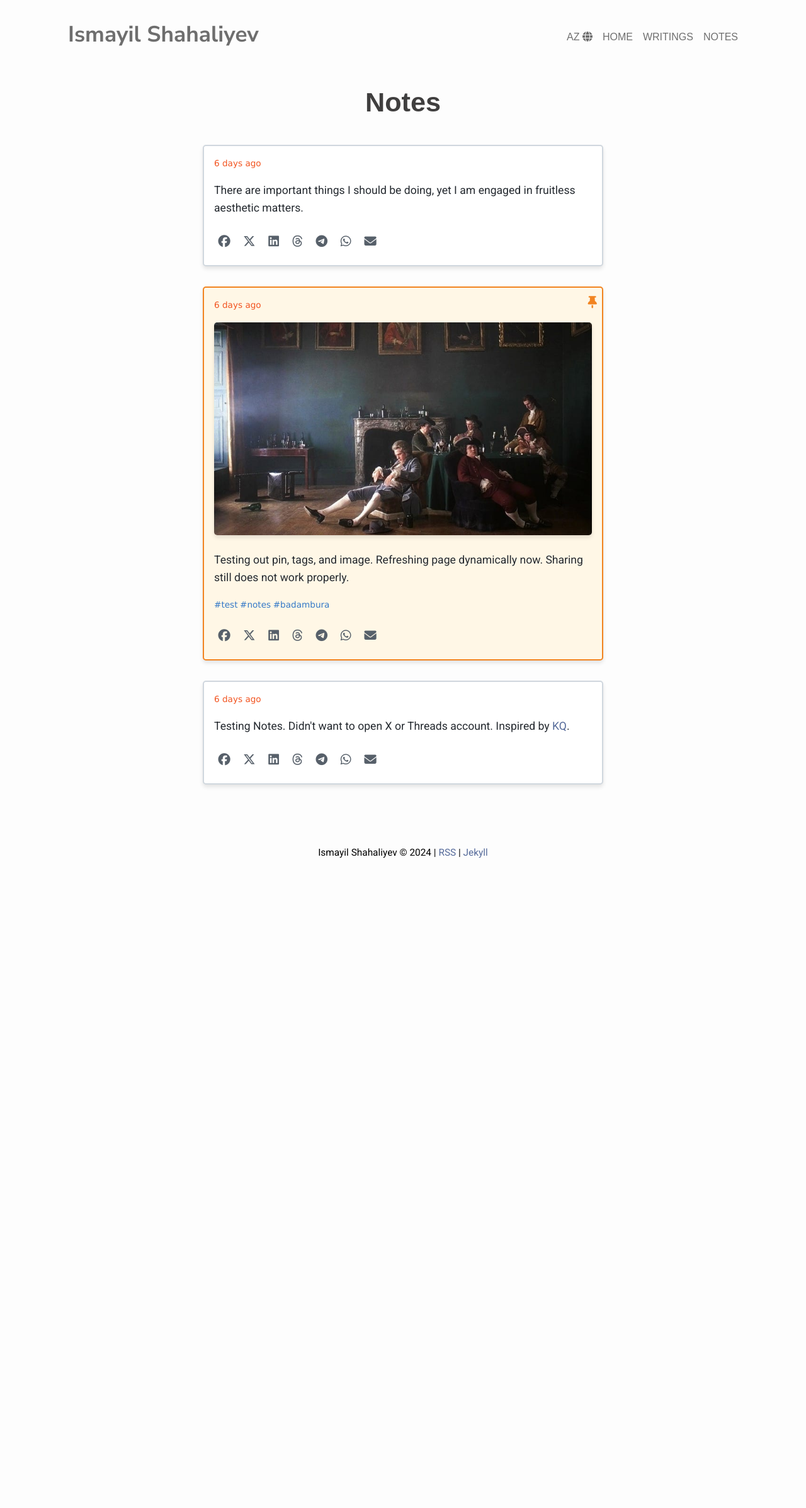
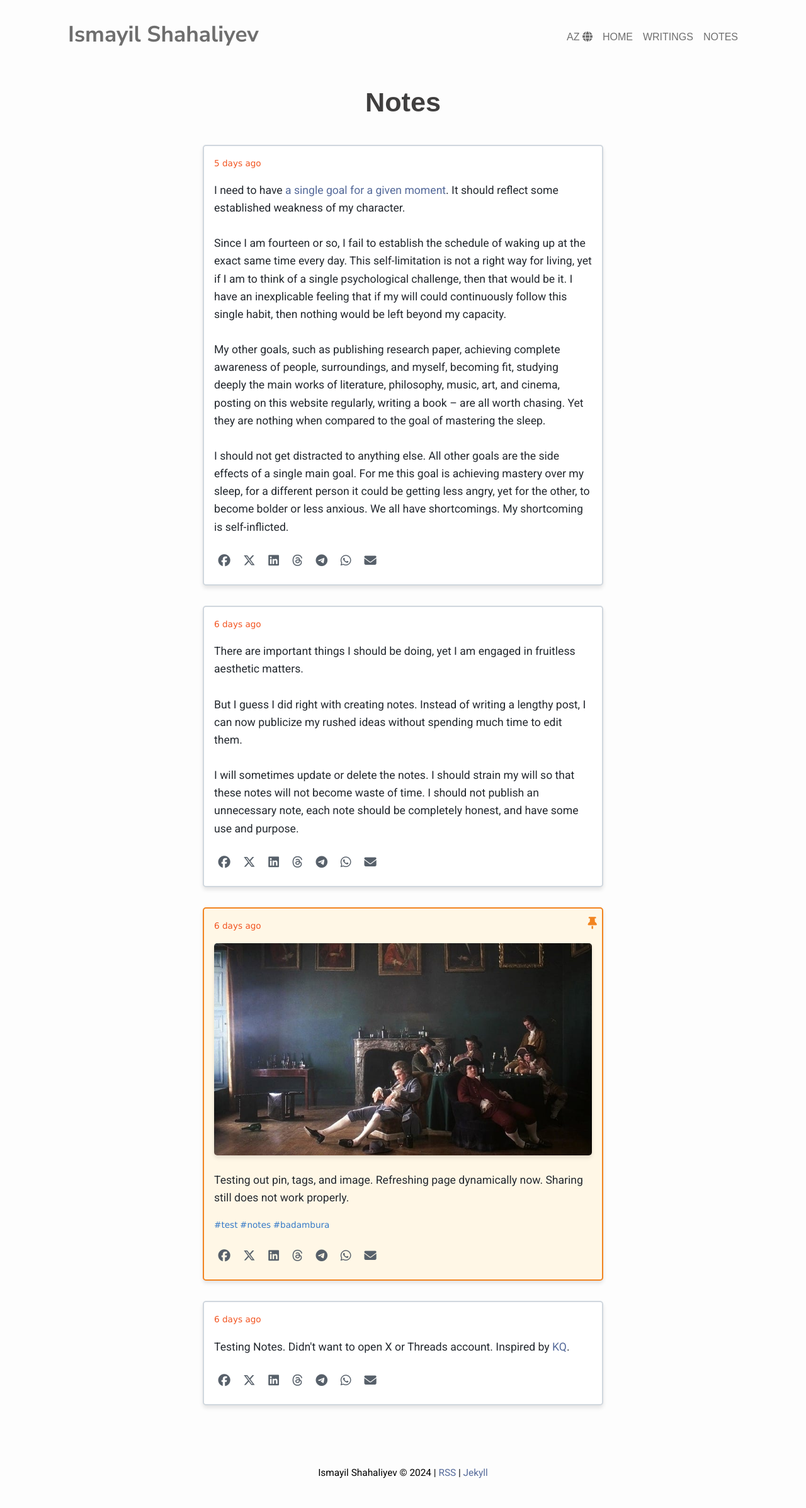
Before and after one commit to shahaliyev/shahaliyev.github.io, a Jekyll site: the page built from notes.html, in a window 1280 px wide. Shown: the whole page at 63% size. Built offline with Jekyll 4.4.1, drawn with Linux system fonts in a browser that asks for light colours; nearby versions of some CDN libraries; before the commit the page ends 1410 px from its top, so only the background shows below that.

Commit message:
updated notes

```diff
--- a/_config.yml
+++ b/_config.yml
@@ -24,7 +24,7 @@ nav:
     az: Yazılar
 
 
-google_analytics: G-S1QRRQG9BM
+# google_analytics: G-S1QRRQG9BM
 
 
 collections:
--- a/notes.html
+++ b/notes.html
@@ -7,8 +7,22 @@ layout: default
 
 <article>
    {% include note.html
-      date="Dec 1, 2024, 10:40 PM"
-      content="There are important things I should be doing, yet I am engaged in fruitless aesthetic matters."
+      date="Dec 1, 2024, 11:47 PM"
+      content="I need to have <a href='/writings/books-and-idols'>a single goal for a given moment</a>. It should reflect some established weakness of my character.
+      <br><br>
+      Since I am fourteen or so, I fail to establish the schedule of waking up at the exact same time every day. This self-limitation is not a right way for living, yet if I am to think of a single psychological challenge, then that would be it. I have an inexplicable feeling that if my will could continuously follow this single habit, then nothing would be left beyond my capacity.
+      <br><br>
+      My other goals, such as publishing research paper, achieving complete awareness of people, surroundings, and myself, becoming fit, studying deeply the main works of literature, philosophy, music, art, and cinema, posting on this website regularly, writing a book &ndash; are all worth chasing. Yet they are nothing when compared to the goal of mastering the sleep.
+      <br><br>
+      I should not get distracted to anything else. All other goals are the side effects of a single main goal. For me this goal is achieving mastery over my sleep, for a different person it could be getting less angry, yet for the other, to become bolder or less anxious. We all have shortcomings. My shortcoming is self-inflicted."
+   %}
+   {% include note.html
+      date="Dec 1, 2024, 11:16 PM"
+      content="There are important things I should be doing, yet I am engaged in fruitless aesthetic matters.
+      <br><br>
+      But I guess I did right with creating notes. Instead of writing a lengthy post, I can now publicize my rushed ideas without spending much time to edit them.
+      <br><br>
+      I will sometimes update or delete the notes. I should strain my will so that these notes will not become waste of time. I should not publish an unnecessary note, each note should be completely honest, and have some use and purpose."
    %}
    {% include note.html
       date="Dec 1, 2024, 10:35 PM"
```
